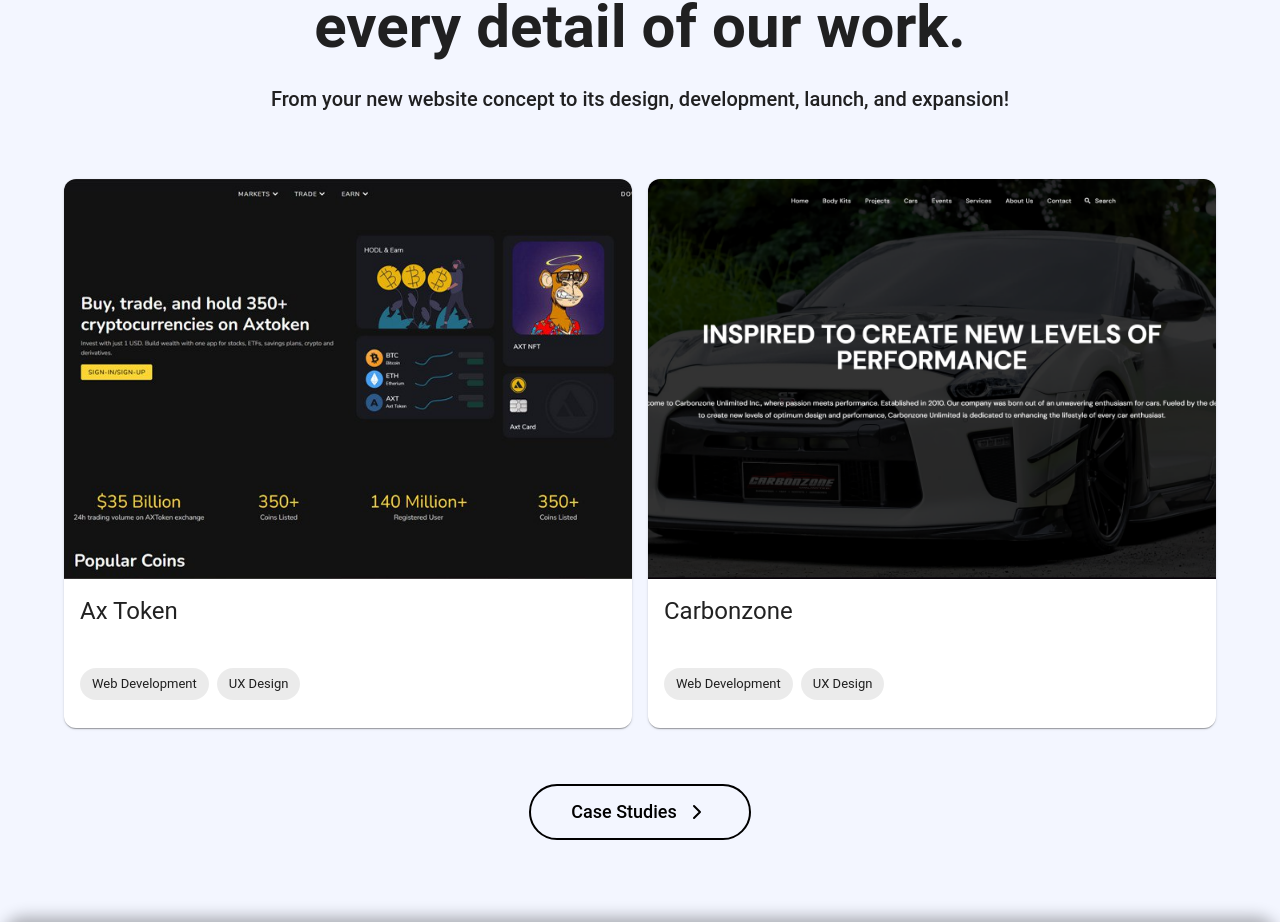
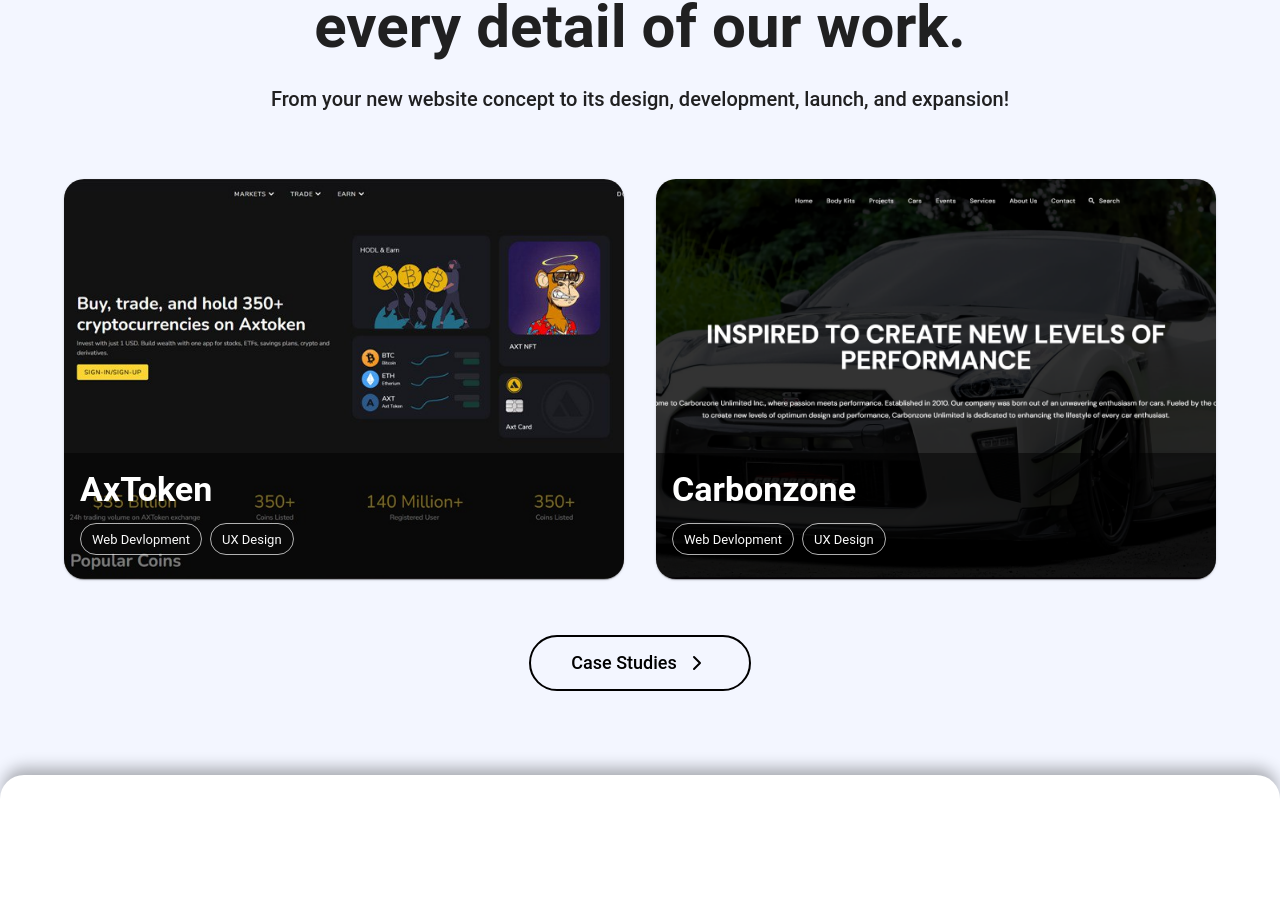
Before and after one commit to dev-artlouise/BH-website, a React (Vite) app: page / in a window 1280 px wide. Shown: the part 3022-3944 px from the top of the page. Built offline with nearby package versions, Linux system fonts and the light colour scheme.

Commit message:
fixed project card and applied animation

```diff
--- /dev/null
+++ b/src/components/animations/Hover.jsx
@@ -0,0 +1,23 @@
+import PropTypes from "prop-types";
+import { motion } from "framer-motion";
+
+const Hover = ({ children }) => {
+  return (
+    <motion.div
+      whileHover={{
+        scale: 1.05, // Slightly expands the card
+        boxShadow: "0 8px 16px rgba(0, 0, 0, 0.2)", // Shadow for emphasis
+        transition: { duration: 0.3 }, // Duration of hover animation
+      }}
+    >
+      {children}
+    </motion.div>
+  );
+};
+
+// PropTypes definition
+Hover.propTypes = {
+  children: PropTypes.node.isRequired, // children prop must be a React node and required
+};
+
+export default Hover;
--- a/src/components/common/CardComponent.jsx
+++ b/src/components/common/CardComponent.jsx
@@ -1,24 +1,20 @@
-import { Card, CardMedia, CardContent, CardActions, CardActionArea } from "@mui/material";
+import {
+  Box,
+  Card,
+  CardMedia,
+  CardContent,
+  CardActionArea,
+} from "@mui/material";
+
+import Hover from "../animations/Hover";
 
 const CardComponent = ({ image, title, cardContent, cardActions, onClick }) => {
-    return (
-        <Card
-            sx={{
-                height: '100%',
-                borderRadius: '12px',
-                width: {
-                    // xs: '100%', // 100% width on extra-small screens
-                    // sm: '100%', // 100% width on small screens
-                    // md: 'auto', // Auto width on medium and larger screens
-                },
-            }}
-        >
-            <CardActionArea onClick={onClick} disableRipple>
-                <CardMedia
-                    component={"img"}
-                    image={image}
-                    title={title}
-                    sx={{
+  const cardsStyles = {
+    height: "100%",
+    borderRadius: "20px",
+  };
+
+  const cardMediaStyles = {
     display: "block",
     backgroundSize: "cover",
     backgroundRepeat: "no-repeat",
@@ -28,25 +24,38 @@
       sm: "300px", // Slightly larger height on small screens
       md: "400px", // Full height on medium and larger screens
     },
-                    }}
+  };
+
+  const cardContentStyles = {
+    position: "absolute",
+    bottom: 0,
+    left: 0,
+    right: 0,
+    background: "rgba(0, 0, 0, 0.5)", // Semi-transparent background for better readability
+    color: "white", // Text color
+    // padding: "14px", // Adjust padding
+  };
+
+  return (
+    <>
+      <Card sx={{ ...cardsStyles }}>
+        <Hover>
+          <CardActionArea onClick={onClick} disableRipple>
+            <Box sx={{ position: "relative" }}>
+              <CardMedia
+                sx={{ ...cardMediaStyles }}
+                component={"img"}
+                image={image}
+                title={title}
               />
-                <CardContent
-                    sx={{
-                        padding: "1rem",
-                    }}
-                >
+              <CardContent sx={{ ...cardContentStyles }}>
                 {cardContent}
               </CardContent>
-                <CardActions
-                    sx={{
-                        marginBottom: "12px",
-                        padding: "1rem",
-                    }}
-                >
-                    {cardActions}
-                </CardActions>
+            </Box>
           </CardActionArea>
+        </Hover>
       </Card>
+    </>
   );
 };
 
--- a/src/data/index.jsx
+++ b/src/data/index.jsx
@@ -223,7 +223,7 @@
 export const projects = [
   {
     id: 1,
-    title: "Ax Token",
+    title: "AxToken",
     content:
       "Axtoken is a cryptocurrency website designed to provide a seamless and user-friendly experience for buying, selling, and trading digital assets. Inspired by platforms like Binance, Axtoken offers a comprehensive suite of tools and features for both novice and experienced crypto enthusiasts.",
     image_url: axtoken,
--- a/src/layouts/home/Services.jsx
+++ b/src/layouts/home/Services.jsx
@@ -1,19 +1,9 @@
 import { useState, useEffect } from "react";
-import {
-  Box,
-  Container,
-  Typography,
-  Grid,
-  Paper,
-  CardContent,
-  Button,
-  Grow,
-} from "@mui/material";
+import { Box, Container, Typography, Grid } from "@mui/material";
 import CarouselComponent from "../../components/common/CarouselComponent";
 import PaperCardComponent from "../../components/common/PaperCardComponent";
 import SkeletonLoaderComponent from "../../components/common/SkeletonLoaderComponent";
 import ActionButtonComponent from "../../components/common/ActionButtonComponent";
-import { Link as RouterLink } from "react-router-dom";
 import { motion } from "framer-motion";
 import { services } from "../../data";
 
@@ -51,14 +41,6 @@
       transition: { duration: 0.5 }, // Duration for the animation
     },
   };
-
-  const [scrolling, setScrolling] = useState(false);
-
-  useEffect(() => {
-    const handleScroll = () => setScrolling(window.scrollY > 50);
-    window.addEventListener("scroll", handleScroll);
-    return () => window.removeEventListener("scroll", handleScroll);
-  }, []);
 
   const buttonStyles = {
     my: 2,
--- a/src/layouts/sections/Projects.jsx
+++ b/src/layouts/sections/Projects.jsx
@@ -1,22 +1,20 @@
-import { useState, useEffect } from "react";
-import { Link as RouterLink } from "react-router-dom";
-import { Box, Container, Grid, Typography, Button, Chip } from "@mui/material";
-import CardComponent from "../../components/common/CardComponent";
-import ButtonComponent from "../../components/common/ButtonComponent";
+import { Box, Container, Grid, Typography, Chip, Stack } from "@mui/material";
+import { useNavigate, useLocation } from "react-router-dom";
+import { motion } from "framer-motion";
 
 import SkeletonLoaderComponent from "../../components/common/SkeletonLoaderComponent";
 import ActionButtonComponent from "../../components/common/ActionButtonComponent";
+import CardComponent from "../../components/common/CardComponent";
+import Reveal from "../../components/animations/Reveal";
 
-import { useNavigate, useLocation } from "react-router-dom";
-import { motion } from "framer-motion";
 import { useProjectsList, useProjectContent } from "../../hooks/useMainPage";
 
 import { projects } from "../../data";
 
-// Component to render the content inside each card
+// Components
 const CardContent = ({ title, content }) => (
   <>
-    <Typography variant="h5" gutterBottom>
+    <Typography variant="h4" fontWeight={700} gutterBottom>
       {title}
     </Typography>
     <Typography variant="body2" gutterBottom>
@@ -26,13 +24,14 @@
 );
 
 const CardActions = () => (
-  <>
-    <Chip label="Web Development" />
-    <Chip label="UX Design" />
-  </>
+  <Stack direction="row" spacing={1}>
+    <Chip label="Web Devlopment" color="secondary" variant="outlined" />
+    <Chip label="UX Design" color="secondary" variant="outlined" />
+  </Stack>
 );
 
 const Fortpolio = () => {
+  // Animation;
   const revealAnimation = {
     hidden: { opacity: 0, scale: 0.9 }, // Start state: invisible and scaled down
     visible: {
@@ -42,14 +41,7 @@
     },
   };
 
-  const [scrolling, setScrolling] = useState(false);
-
-  useEffect(() => {
-    const handleScroll = () => setScrolling(window.scrollY > 50);
-    window.addEventListener("scroll", handleScroll);
-    return () => window.removeEventListener("scroll", handleScroll);
-  }, []);
-
+  // Styles
   const buttonStyles = {
     my: 2,
     textTransform: "capitalize",
@@ -194,7 +186,7 @@
 
           <Grid
             container
-            spacing={2}
+            spacing={4}
             alignItems="center"
             justifyContent="center"
           >
@@ -203,25 +195,19 @@
                 { id, title, content, image_url } // Use the conditionally sliced or full projects list
               ) => (
                 <Grid item xs={12} sm={10} md={6} key={id}>
-                  <motion.div
-                    initial="hidden" // Start state
-                    whileInView="visible" // Animate to visible state when in view
-                    variants={revealAnimation} // Apply the defined variants
-                    viewport={{ once: true }} // Allow animation to trigger again if scrolled out and back in
-                  >
+                  <Reveal>
                     <CardComponent
                       image={image_url}
                       title={title}
                       cardContent={
-                        <CardContent
-                          title={title}
-                          // content={content}
-                        />
+                        <Reveal>
+                          <CardContent title={title} />
+                          <CardActions />
+                        </Reveal>
                       }
                       onClick={() => handleOnNavigateClick(id)}
-                      cardActions={<CardActions />}
                     />
-                  </motion.div>
+                  </Reveal>
                 </Grid>
               )
             )}
--- a/src/pages/Home.jsx
+++ b/src/pages/Home.jsx
@@ -1,12 +1,7 @@
-import React from "react";
-import Hero from "../layouts/sections/Hero";
 import Projects from "../layouts/sections/Projects";
-import Testimonials from "../layouts/sections/Testimonials";
 import ContactForm from "../layouts/sections/ContactForm";
 import Services from "../layouts/home/Services";
 import Process from "../layouts/home/Process";
-
-import { Parallax, ParallaxLayer } from "@react-spring/parallax";
 
 const Home = () => {
   return (
```
Lines whose indentation alone changed are shown as unchanged.
